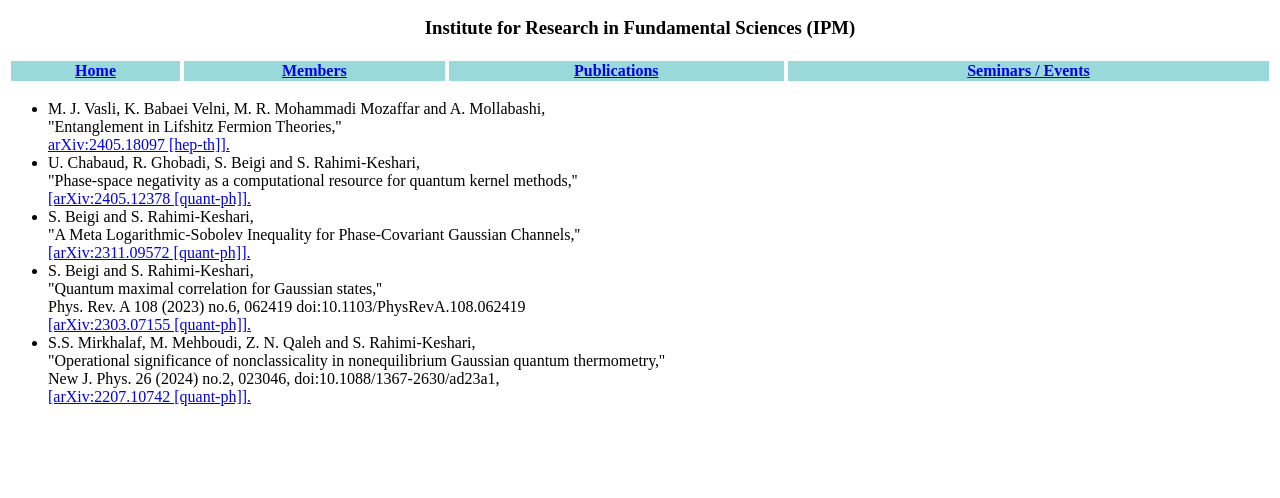
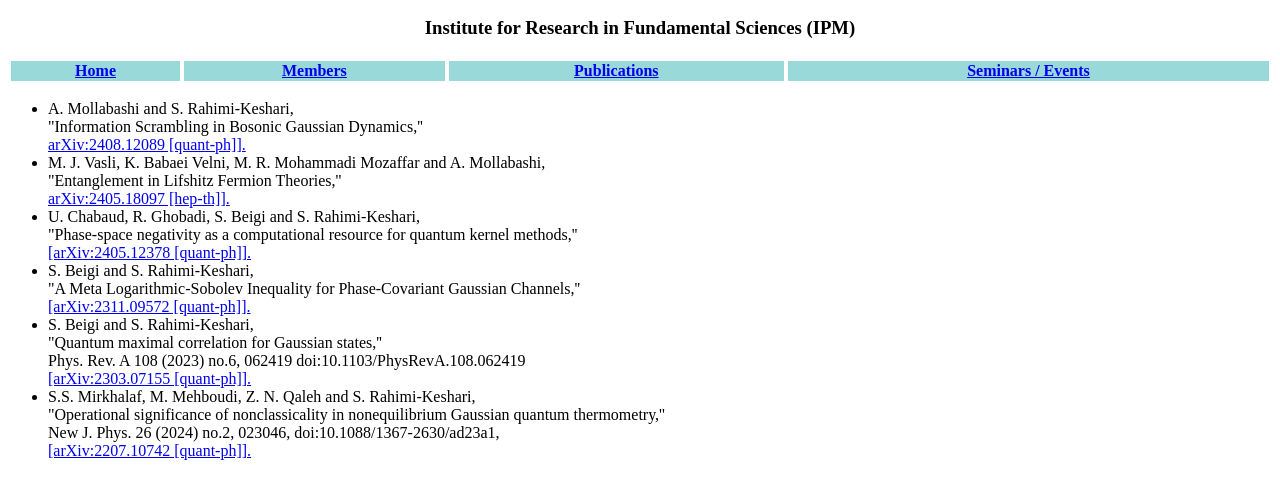
Before and after one commit to QIQG/test1, a plain HTML site: page publications.html in a window 1280 px wide. Shown: the part 96-594 px from the top of the page. Drawn offline with Linux system fonts and the light colour scheme.

Commit message:
Add files via upload

```diff
--- a/publications.html
+++ b/publications.html
@@ -40,6 +40,15 @@ text-align: center;
 
 <ul style="list-style-type: disc;" >
 
+
+<li><span>
+A. Mollabashi and S. Rahimi-Keshari,
+<br>
+"Information Scrambling in Bosonic Gaussian Dynamics,''
+<br>
+<a href="https://arxiv.org/abs/2408.12089">arXiv:2408.12089 [quant-ph]].</a>
+</span>
+</li>
 
 <li>
 M. J. Vasli, K. Babaei Velni, M. R. Mohammadi Mozaffar and A. Mollabashi,
```
